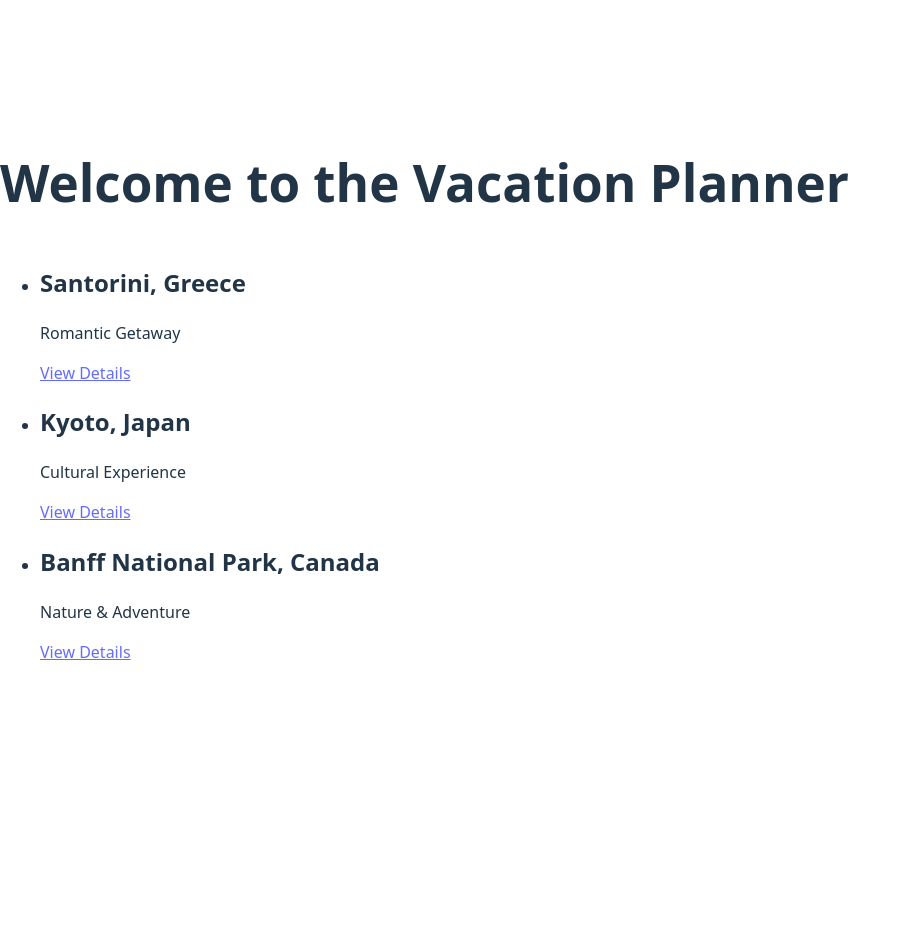
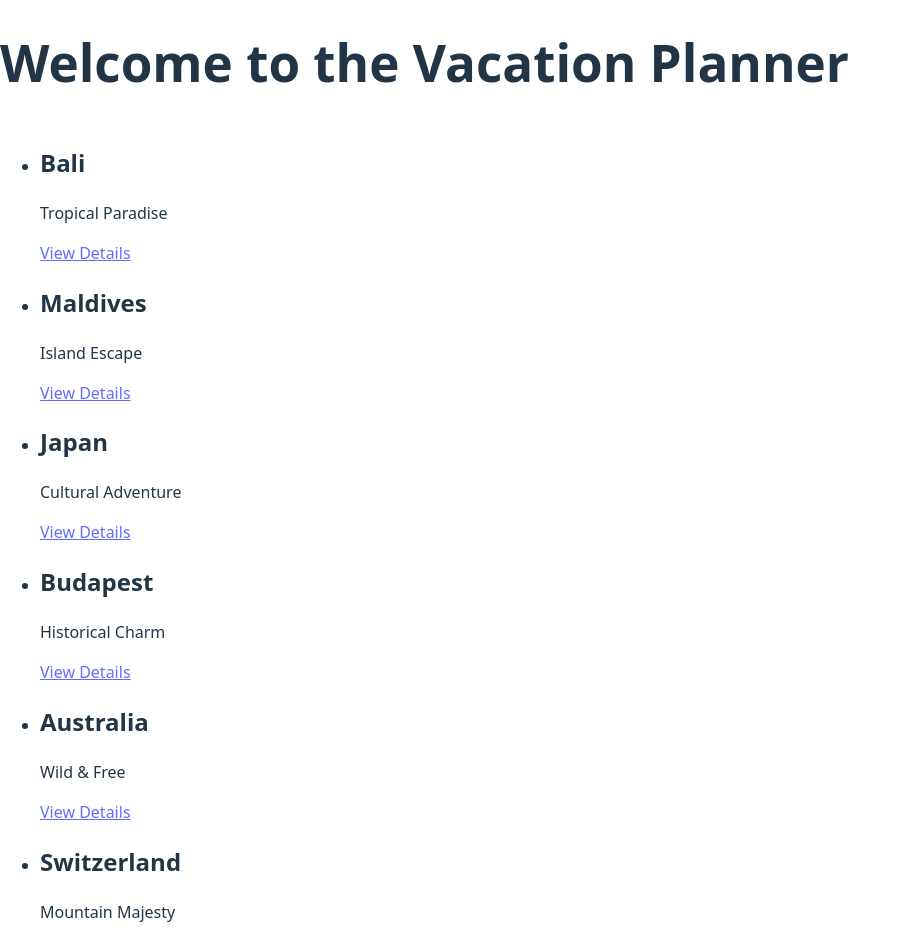
Before and after one commit to OmniEskay/vacation-planner, a React (Vite) app: page / in a window 1280 px wide. Shown: the top 944 px of the page, without its empty margins (0-911 px from the left). Before the commit the page ends 800 px from the top, so only its background shows below. Built offline with nearby package versions, Linux system fonts and the light colour scheme.

Commit message:
update changes

```diff
--- a/src/data/DestinationAreas.js
+++ b/src/data/DestinationAreas.js
@@ -1,41 +1,83 @@
-
-const Destinations = [
+const destinations = [
     {
       id: 1,
-      name: "Santorini, Greece",
-      category: "Romantic Getaway",
-      description: "Famous for its white-washed buildings and blue domes, Santorini offers stunning sunsets and picturesque views over the Aegean Sea.",
+      name: "Bali",
+      category: "Tropical Paradise",
+      description: "Soak in Bali's stunning beaches, beautiful scenery.",
       images: [
-        "https://images.unsplash.com/photo-1507525428034-b723cf961d3e",
-        "https://images.unsplash.com/photo-1549880189-5c0d58b30a1e",
-        "https://images.unsplash.com/photo-1609838464994-261b6d546baf",
-        "https://images.unsplash.com/photo-1587682134809-d3c6b91c9a4b"
-      ]
+        "src/assets/destinations/bali/WhatsApp Image 2025-04-23 at 10.50.57.jpeg",
+        "src/assets/destinations/bali/WhatsApp Image 2025-04-23 at 10.50.58 (1).jpeg",
+        "src/assets/destinations/bali/WhatsApp Image 2025-04-23 at 10.50.58.jpeg",
+         "src/assets/destinations/bali/WhatsApp Image 2025-04-23 at 10.50.59.jpeg",
+         "src/assets/destinations/bali/WhatsApp Image 2025-04-23 at 10.50.58 (2).jpeg"
+      ],
     },
     {
       id: 2,
-      name: "Kyoto, Japan",
-      category: "Cultural Experience",
-      description: "A blend of traditional temples, beautiful gardens, and rich cultural history makes Kyoto a must-visit destination in Japan.",
+      name: "Maldives",
+      category: "Island Escape",
+      description: "Turquoise waters, spice tours, and culture await in Maldives.",
       images: [
-        "https://images.unsplash.com/photo-1555685812-4b943f1cb0eb",
-        "https://images.unsplash.com/photo-1526470608268-f674ce90ebd4",
-        "https://images.unsplash.com/photo-1526483360417-66e159d58e5e",
-        "https://images.unsplash.com/photo-1528722828814-77b4f05307d2"
-      ]
+       "src/assets/destinations/zanzibar/WhatsApp Image 2025-04-23 at 11.10.57.jpeg",
+         "src/assets/destinations/zanzibar/WhatsApp Image 2025-04-23 at 11.10.58 (1).jpeg",
+         "src/assets/destinations/zanzibar/WhatsApp Image 2025-04-23 at 11.10.58.jpeg",
+          "src/assets/destinations/zanzibar/WhatsApp Image 2025-04-23 at 11.10.59 (1).jpeg",
+          "src/assets/destinations/zanzibar/WhatsApp Image 2025-04-23 at 11.10.59.jpeg"
+      ],
     },
     {
       id: 3,
-      name: "Banff National Park, Canada",
-      category: "Nature & Adventure",
-      description: "Experience the stunning Canadian Rockies, turquoise lakes, and outdoor activities like hiking, canoeing, and skiing in Banff.",
+      name: "Japan",
+      category: "Cultural Adventure",
+      description: "Land of timeless tradition and cutting-edge innovation. A cultural journey like no other.",
       images: [
-        "https://images.unsplash.com/photo-1508923567004-3a6b8004f3d9",
-        "https://images.unsplash.com/photo-1567113463309-6589f4564ef6",
-        "https://images.unsplash.com/photo-1596464716121-b5fc30b6f2bb",
-        "https://images.unsplash.com/photo-1542038784456-8d56b8591a4b"
-      ]
-    }
+        "src/assets/destinations/japan/WhatsApp Image 2025-04-23 at 13.23.58.jpeg",
+        "src/assets/destinations/japan/WhatsApp Image 2025-04-23 at 13.23.59 (1).jpeg",
+        "src/assets/destinations/japan/WhatsApp Image 2025-04-23 at 13.23.59 (2).jpeg",
+         "src/assets/destinations/japan/WhatsApp Image 2025-04-23 at 13.23.59.jpeg",
+         "src/assets/destinations/japan/WhatsApp Image 2025-04-23 at 13.24.00.jpeg"
+      ],
+    },
+    {
+      id: 4,
+      name: "Budapest",
+      category: "Historical Charm",
+      description: "Enjoy thermal baths, castles, and vibrant night scenes on the Danube.",
+      images: [
+        "/assets/destinations/budapest/1.jpg",
+        "/assets/destinations/budapest/2.jpg",
+        "/assets/destinations/budapest/3.jpg",
+        "/assets/destinations/budapest/4.jpg",
+        "/assets/destinations/budapest/5.jpg"
+      ],
+    },
+    {
+      id: 5,
+      name: "Australia",
+      category: "Wild & Free",
+      description: "Surf the Gold Coast, dive the Great Barrier Reef, and meet kangaroos.",
+      images: [
+       "src/assets/destinations/australia/WhatsApp Image 2025-04-23 at 12.45.10.jpeg",
+        "src/assets/destinations/australia/WhatsApp Image 2025-04-23 at 12.45.11.jpeg",
+         "src/assets/destinations/australia/WhatsApp Image 2025-04-23 at 12.45.14 (1).jpeg",
+          "src/assets/destinations/australia/WhatsApp Image 2025-04-23 at 12.45.14.jpeg",
+          "src/assets/destinations/australia/WhatsApp Image 2025-04-23 at 12.45.15.jpeg"
+      ],
+    },
+    {
+      id: 6,
+      name: "Switzerland",
+      category: "Mountain Majesty",
+      description: "Think chocolate, snow-capped Alps, and scenic train rides.",
+      images: [
+       "src/assets/destinations/switzerland/WhatsApp Image 2025-04-23 at 13.22.43.jpeg",
+       "src/assets/destinations/switzerland/WhatsApp Image 2025-04-23 at 13.22.43 (1).jpeg",
+        "src/assets/destinations/switzerland/WhatsApp Image 2025-04-23 at 13.22.42.jpeg",
+        "src/assets/destinations/switzerland/WhatsApp Image 2025-04-23 at 13.22.44 (1).jpeg",
+        "src/assets/destinations/switzerland/WhatsApp Image 2025-04-23 at 13.22.44 (2).jpeg",
+        "src/assets/destinations/switzerland/WhatsApp Image 2025-04-23 at 13.22.44.jpeg"
+      ],
+    },
   ];
 
-  export default Destinations;
+  export default destinations;
```
